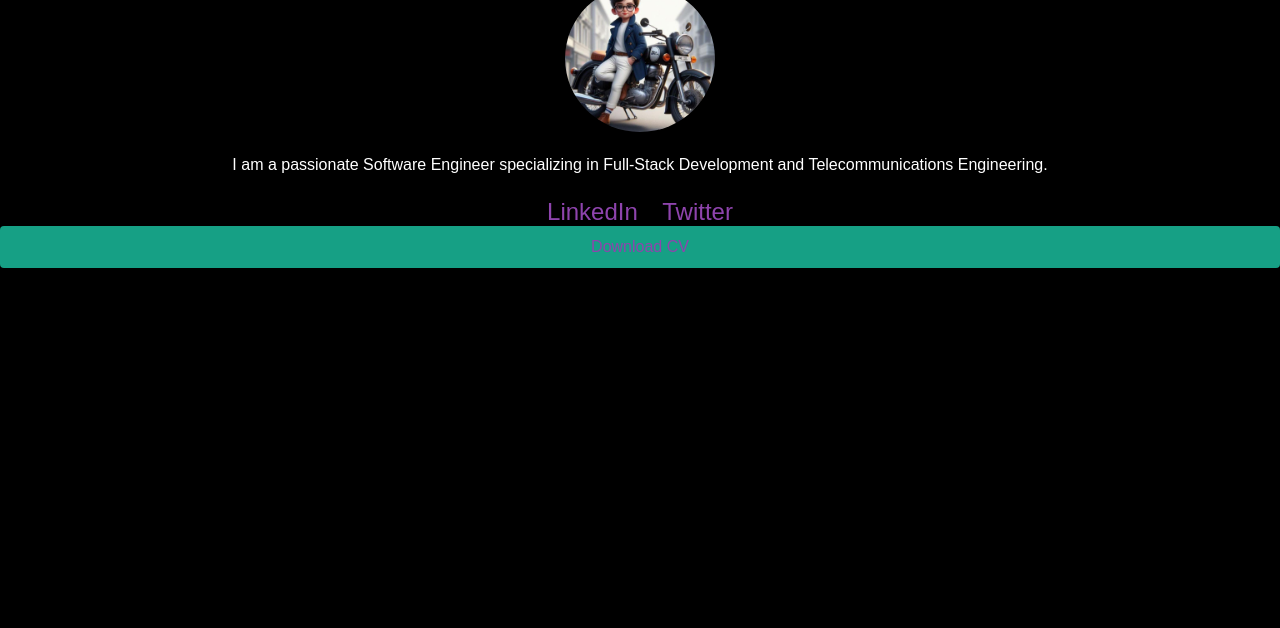
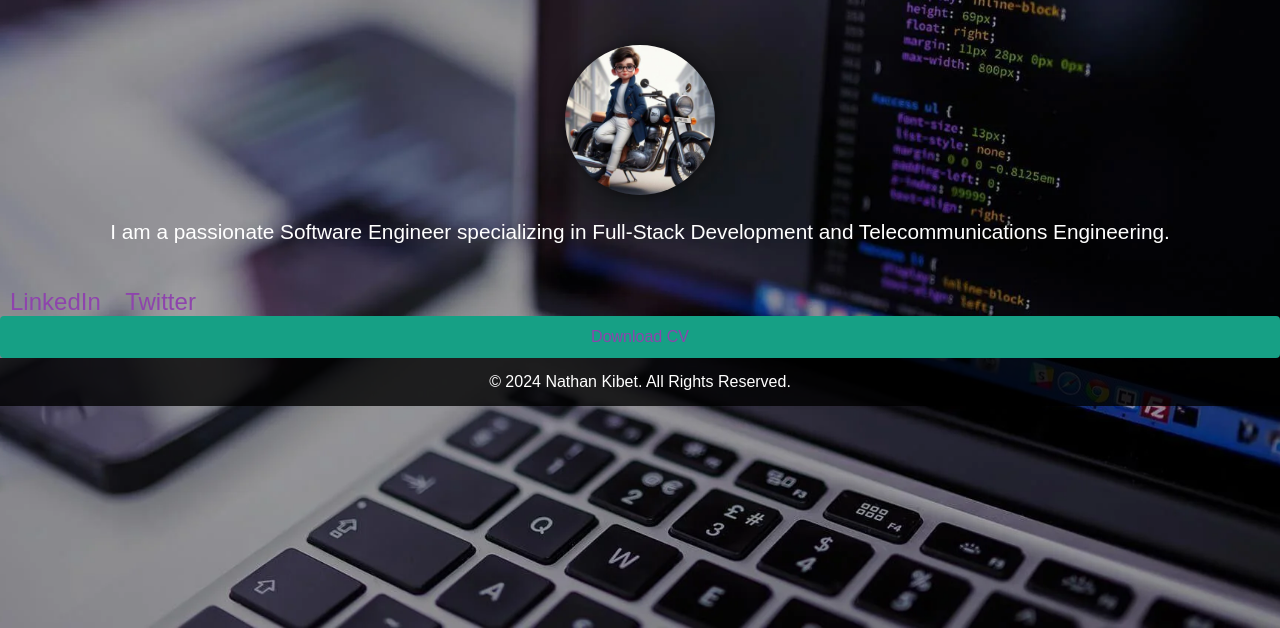
Before and after one commit to sittuk-kibet/Portfolio, a plain HTML site: page index.html in a window 1280 px wide. Shown: the part 172-800 px from the top of the page. Drawn offline with Linux system fonts and the light colour scheme.

Commit message:
modified portfolio

```diff
--- a/index.html
+++ b/index.html
@@ -36,8 +36,12 @@
         </div>
 
         <!-- Button to Download CV -->
-        <button><a href="RESUME.pdf" download>Download CV</a></button>
+        <button class="download-cv"><a href="RESUME.pdf" download>Download CV</a></button>
     </section>
+    <!-- Footer Section -->
+    <footer>
+        <p>&copy; 2024 Nathan Kibet. All Rights Reserved.</p>
+    </footer>
 
 </body>
 </html>
--- a/style.css
+++ b/style.css
@@ -1,8 +1,14 @@
 /* General Body Styles */
 body {
     background-color: #7867a4;
-    color: white; /* White text */
+    color: white;
     font-family: 'Poppins', sans-serif;
+    box-sizing: border-box;
+    justify-content: space-between;
+    flex-direction: column;
+}
+/* General Reset */
+* {
     margin: 0;
     padding: 0;
     box-sizing: border-box;
@@ -193,15 +199,7 @@ header {
         font-size: 0.9rem;
     }
 }
- /* General Body Styles */
-body {
-    background-color: #000000; /* Black background */
-    color: white; /* White text */
-    font-family: 'Poppins', sans-serif;
-    margin: 0;
-    padding: 0;
-    box-sizing: border-box;
-}
+
 
 /* Header Styling */
 h1 {
@@ -449,13 +447,16 @@ button:hover {
 }
 /* General Styling */
 body {
-    background-color: #000000; /* Black background */
-    color: white;
-    font-family: 'Poppins', sans-serif;
-    margin: 0;
-    padding: 0;
-    text-align: center;
+    display: flex;
+    font-family: Arial, Helvetica, sans-serif;
+    background-image: url('background.jpg'); /* Adjust path based on your project */
+    background-size: cover; /* Ensures the image covers the entire screen */
+    background-position: center; /* Centers the image */
+    background-repeat: no-repeat; /* Prevents the image from repeating */
+    background-attachment: fixed; /* Keeps the background in place during scrolling */
+    color: #fff; /* Adjust text color for better readability */
 }
+
 
 /* Header */
 header h1 {
@@ -557,3 +558,38 @@ header h1 {
         width: 90%; /* Full width for smaller screens */
     }
 }
+
+/* About Section */
+#about {
+    text-align: center;
+    color: #fff;
+    margin: 20px;
+}
+
+#about .profile-photo {
+    width: 150px;
+    height: 150px;
+    border-radius: 50%;
+    margin-bottom: 20px;
+}
+
+#about p {
+    font-size: 1.3em;
+    margin-bottom: 20px;
+}
+/* Footer Section */
+footer {
+    background-color: rgba(0, 0, 0, 0.8);
+    color: #fff;
+    padding: 15px 0;
+    text-align: center;
+    font-size: 1em;
+    width: 100%;
+    position: relative;
+    bottom: 0;
+}
+
+/* Ensure the footer stays at the bottom */
+.container {
+    flex: 1;
+}
```
Also changed, not shown: skills.html (+3 -4 lines), background.jpg (added).
